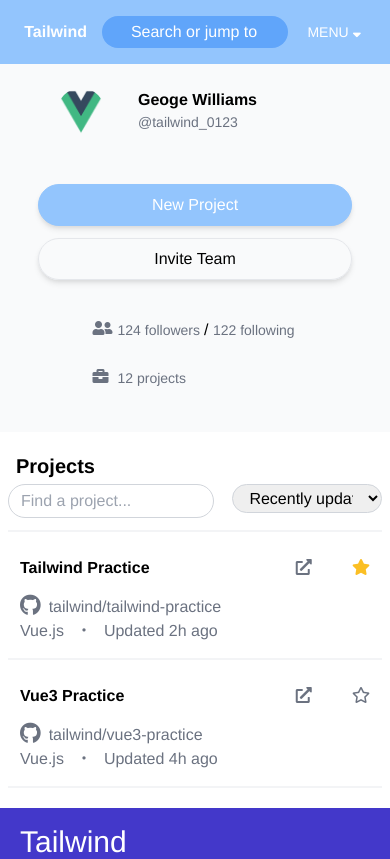
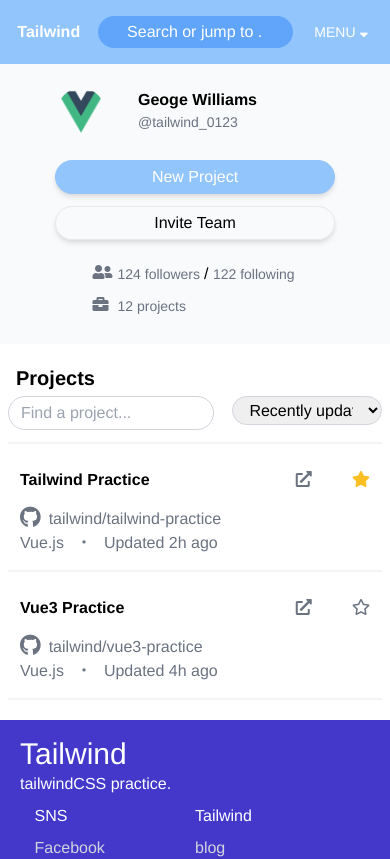
Before and after one commit to k-kudo-hub/tailwind-practice, a Vue app: page / in a window 390 px wide. Shown: the top 859 px of the page. Built offline with nearby package versions, Linux system fonts and the light colour scheme.

Commit message:
Made it compatible with mobile phone screens

```diff
--- a/src/components/Header.vue
+++ b/src/components/Header.vue
@@ -1,6 +1,6 @@
 <template>
-  <header class="sm:mx-auto bg-blue-300 h-16 flex justify-center items-center">
-    <div class="sm:container flex h-16">
+  <header class="sm:mx-auto bg-blue-300 h-16 flex justify-around items-center">
+    <div class="w-full sm:container flex h-16">
       <div class="w-1/4 h-16 flex justify-center items-center">
         <h1 class="sm:text-2xl md:text-3xl lg:text-4xl text-center text-white font-bold text-md">
           <a href="/">
--- a/src/components/SelfIntroduce.vue
+++ b/src/components/SelfIntroduce.vue
@@ -1,5 +1,5 @@
 <template>
-  <div class="h-24 w-full p-4 flex mb-2">
+  <div class="h-24 w-full p-4 flex sm:mb-2">
     <div class="w-1/3 flex justify-center items-center">
       <img src="../assets/logo.png" alt="" class="h-12 w-12 rounded-3xl">
     </div>
@@ -10,11 +10,11 @@
       </p>
     </div>
   </div>
-  <div class="h-32 w-full p-4 flex flex-col mb-2">
-    <a href="#" class="w-11/12 mx-auto border border-blue-300 mb-3 p-2 rounded-3xl bg-blue-300 text-white text-center shadow-md hover:bg-blue-400 focus:bg-blue-400">New Project</a>
-    <a href="#" class="w-11/12 mx-auto border p-2 rounded-3xl shadow-md hover:bg-gray-200 focus:bg-gray-200 text-center">Invite Team</a>
+  <div class="sm:h-32 w-full sm:p-4 flex flex-col mb-2">
+    <a href="#" class="w-3/4 sm:w-11/12 mx-auto border border-blue-300 mb-3 p-1 sm:p-2 rounded-3xl bg-blue-300 text-white text-center shadow-md hover:bg-blue-400 focus:bg-blue-400">New Project</a>
+    <a href="#" class="w-3/4 sm:w-11/12 mx-auto border p-1 sm:p-2 rounded-3xl shadow-md hover:bg-gray-200 focus:bg-gray-200 text-center">Invite Team</a>
   </div>
-  <div class="h-32 container p-4 flex">
+  <div class="h-24 sm:h-32 container p-4 flex">
     <div class="mx-auto flex flex-col">
       <div class="h-1/2 flex">
         <i class="fas fa-user-friends mr-2 text-gray-500 w-1/12"></i>
```
